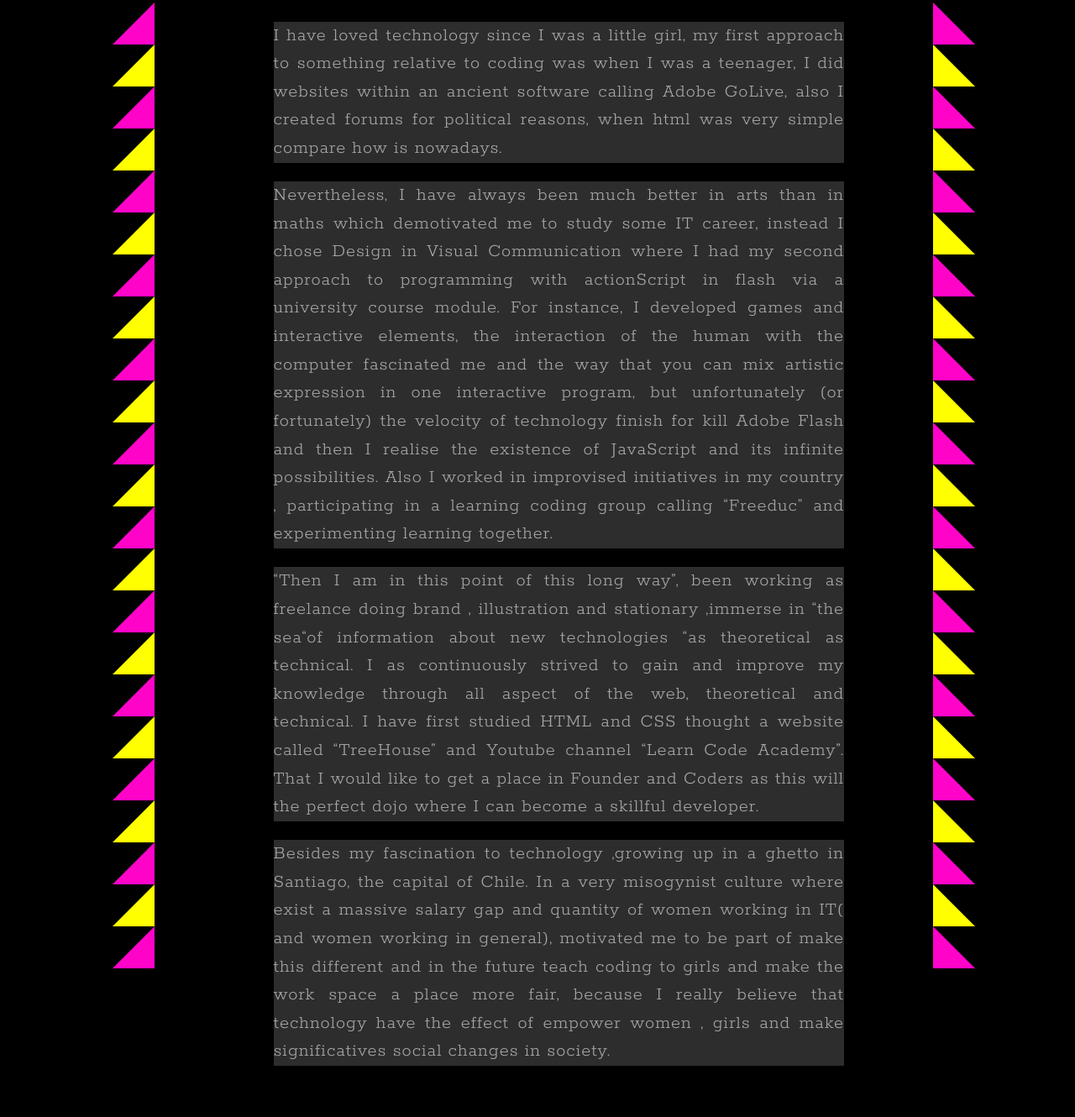
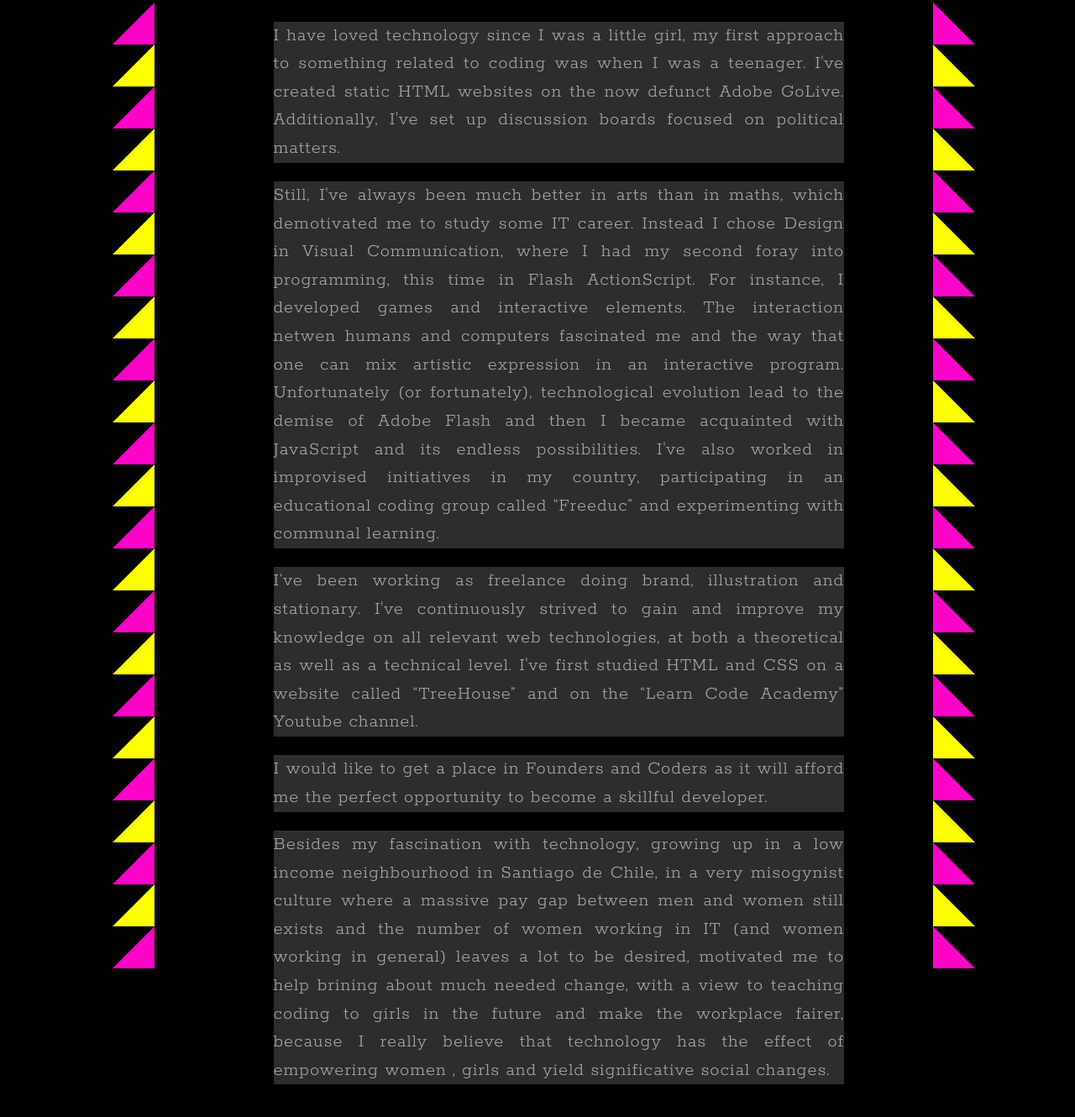
Before and after one commit to juan-polanco/juan-polanco.github.io, a plain HTML site: page profile/index.html in a window 1280 px wide. Shown: the part 518-1848 px from the top of the page at 84% size. Drawn offline with Linux system fonts and the light colour scheme; a web font is replaced by a local one.

Commit message:
Update index.html

```diff
--- a/profile/index.html
+++ b/profile/index.html
@@ -141,14 +141,18 @@
 
         </div>
         <div class="texto">
-            <p>I have loved technology since I was a little girl,  my first approach to something relative to coding was when I was a teenager, I did websites within an ancient  software calling Adobe GoLive, also I created forums for political reasons, when html was very simple compare how is nowadays.</p>
+            <p>I have loved technology since I was a little girl, my first approach to something related to coding was when I was a teenager. I've created static HTML websites on the now defunct Adobe GoLive. Additionally, I've set up discussion boards focused on political matters.</p>
 
-<p> Nevertheless, I have always been much better in arts than in maths which demotivated me to study some IT career, instead I chose Design in Visual Communication where I had my second approach to programming with actionScript in flash via a university course module. For instance, I developed games and interactive elements, the interaction of the human with the computer fascinated me and the way that you can mix artistic expression in one interactive program, but unfortunately (or fortunately) the velocity of technology finish for kill Adobe Flash and then I realise the existence of JavaScript and its infinite possibilities. Also I worked in improvised initiatives in my country , participating in a learning coding group calling “Freeduc” and experimenting learning together.</p>
+<p> Still, I've always been much better in arts than in maths, which demotivated me to study some IT career. Instead I chose Design in Visual Communication, where I had my second foray into programming, this time in Flash ActionScript. For instance, I developed games and interactive elements. The interaction netwen humans and computers fascinated me and the way that one can mix artistic expression in an interactive program. Unfortunately (or fortunately), technological evolution lead to the demise of Adobe Flash and then I became acquainted with JavaScript and its endless possibilities. I've also worked in improvised initiatives in my country, participating in an educational coding group called “Freeduc” and experimenting with communal learning.</p>
 
 <p>
-“Then I am in this point of this long way”, been working as freelance doing brand , illustration and stationary ,immerse in “the sea“of information about new technologies “as theoretical as technical. I as continuously strived to gain and improve my knowledge through all aspect of the web, theoretical and technical. I have first studied HTML and CSS thought a website called  “TreeHouse” and Youtube channel “Learn Code Academy”. That I would like to get a place in Founder and Coders as this will the perfect dojo where I can become a skillful developer.</p>
+I’ve been working as freelance doing brand, illustration and stationary. I've continuously strived to gain and improve my knowledge on all relevant web technologies, at both a theoretical as well as a technical level. I've first studied HTML and CSS on a website called “TreeHouse” and on the “Learn Code Academy” Youtube channel. </p>
 <p>
-Besides my fascination to technology ,growing up in a ghetto in Santiago, the capital of Chile. In a very misogynist culture where  exist a massive salary gap and quantity of women working in IT( and women working in general), motivated me to be part of make this different and in the future teach coding to girls and make the work space a place more fair, because I really believe that technology have the effect of empower women , girls and make significatives social changes in society.</p>
+I would like to get a place in Founders and Coders as it will afford me the perfect opportunity to become a skillful developer.</p>
+<p>
+Besides my fascination with technology, growing up in a low income neighbourhood in Santiago de Chile, in a very misogynist culture where a massive pay gap between men and women still exists and the number of women working in IT (and women working in general) leaves a lot to be desired, motivated me to help brining about much needed change, with a view to teaching coding to girls in the future and make the workplace fairer, because I really believe that technology has the effect of empowering women , girls and yield significative social changes.
+
+</p>
 
 
         </div>
```
